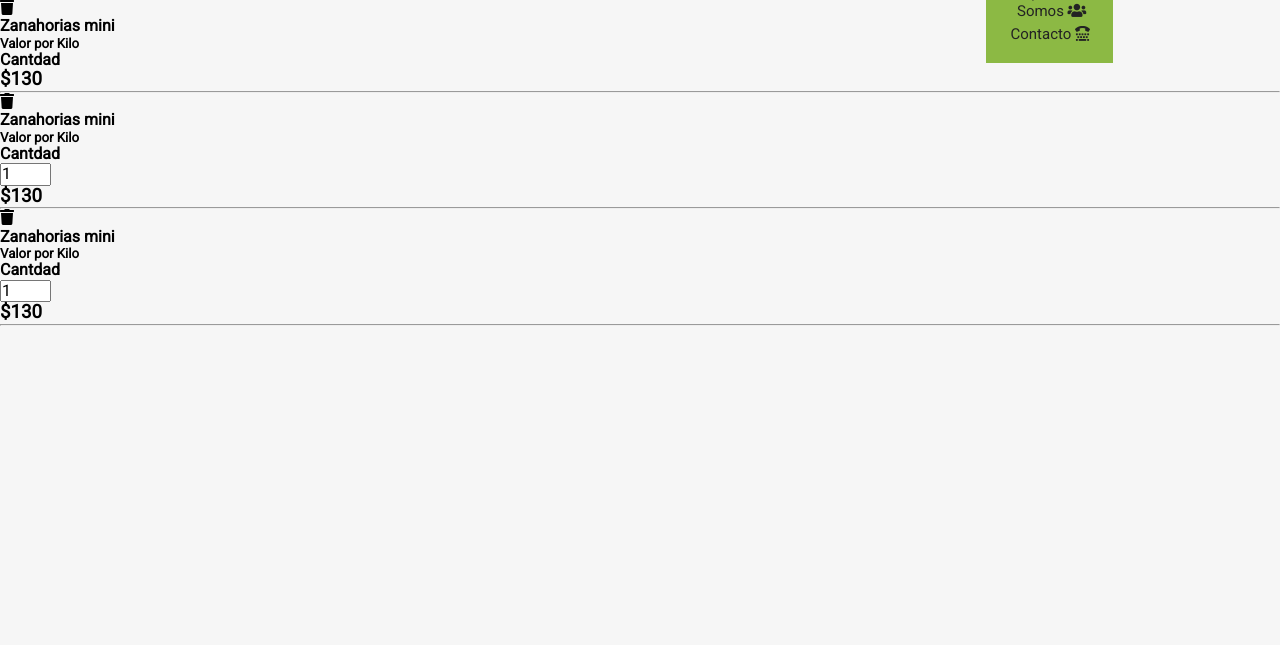
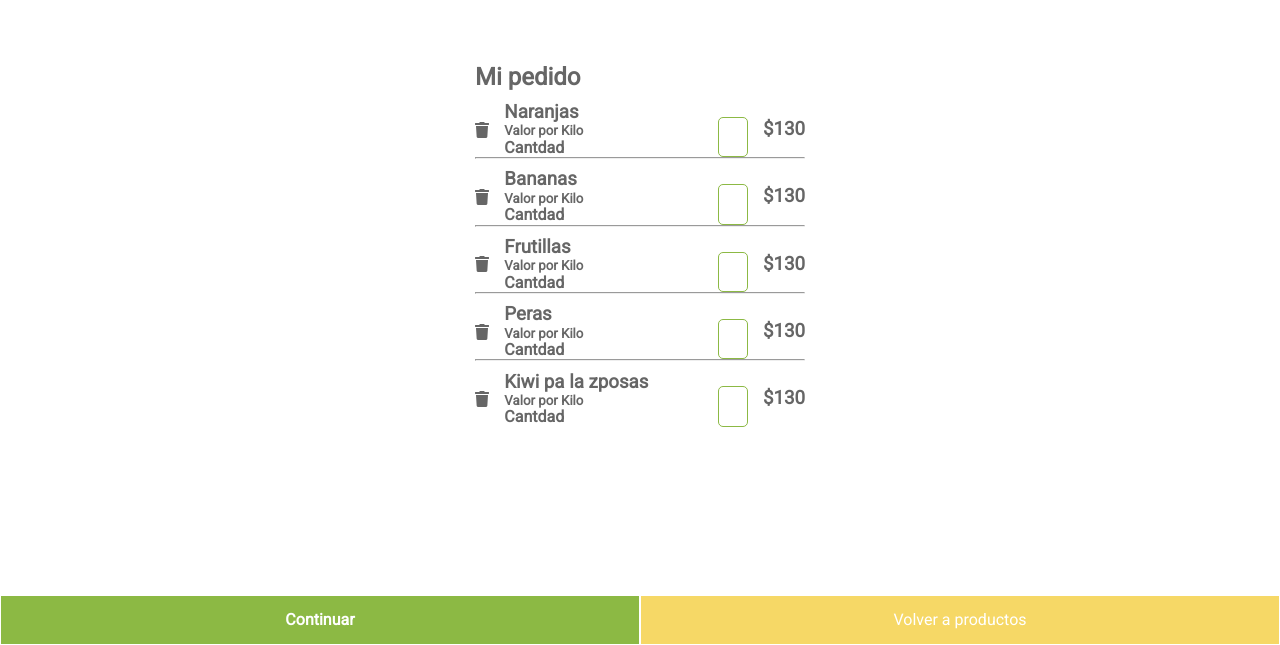
Before and after one commit to mauriciomena/ConsolelogGrupo1Sprint2, a website: page views/productCart.html in a window 1280 px wide. Shown: the part 155-800 px from the top of the page. Drawn offline with Linux system fonts and the light colour scheme.

Commit message:
Mauri . avances en productcart, y modificaciones en register

```diff
--- a/public/css/productCart.css
+++ b/public/css/productCart.css
@@ -0,0 +1,85 @@
+   /* Especificaciones del main del carrito de compras*/
+   .main-cart{
+      margin: 200px auto;
+      width: 330px;
+      color:#666; }
+
+        /*Formulario de registro*/
+        .main-cart section article{
+          margin-top:10px;
+          display: flex;
+          flex-wrap: wrap;
+          justify-content: space-between;
+          align-items: center;
+        }
+
+        .main-cart section article .product-detail{
+          width: 60%;
+          display: flex;
+          flex-wrap: wrap;
+          flex-direction: column;
+        }
+
+        .main-cart section article .value{
+          align-self: center;
+
+        }
+        .main-cart section .form-control{
+            margin-top: 15px;
+            display: block;
+        }
+        .main-cart section .form-control .control{
+            width: 30px;
+            padding: 10px;
+            border: 1px solid #8cb944;
+            border-radius: 5px;
+            font-size: 16px;
+            color:#161d6f;
+        }
+        .main-cart section article hr{
+          border: 1px solid #666;
+        }
+        .main-cart section .buttons{
+            display: flex;
+            justify-content: center;
+        }
+        .main-cart section .button-form{
+            width:50%;
+            padding:15px;
+            background-color:#98ded9;
+            color:#ffffff;
+            font-size: 16px;
+            text-align: center;
+            margin: 1px;
+            border:none
+        }
+      .main-cart section .form-control .control:focus{
+        background-color: #c7ffd8;
+      }
+
+      .main-cart section .buttons{
+        width: 100%;
+        position: fixed;
+        bottom:0px;
+        left:0px;
+        display: flex;
+        justify-content: center;
+    }
+    .main-cart section .form-control .control:focus{
+      background-color:#56e1b1;
+    }
+    .main-cart section .button-form{
+        width:50%;
+        padding:15px;
+        background-color:#f6d866;
+        color:#ffffff;
+        font-size: 16px;
+        text-align: center;
+        margin: 1px;
+        border:none
+    }
+    .main-cart section .form-control .submit{
+      background-color:#8cb944;
+      font-weight: bold;
+}
+      /*fin de Carrito de Compras*/
--- a/public/css/register.css
+++ b/public/css/register.css
@@ -207,7 +207,7 @@
         .main-register section .register .button-form{
             width:50%;
             padding:15px;
-            background-color:#98ded9;
+            background-color:#56e1b1;
             color:#ffffff;
             font-size: 16px;
             text-align: center;
@@ -217,6 +217,10 @@
       .main-register section .register .form-control .control:focus{
         background-color: #c7ffd8;
       }
+      .main-register section .register .submit{
+        background-color: #161d6f;
+        font-weight: bold;
+    }
         .main-register section .register .check{
           margin: 15px 0;
           font-size: 13px;
@@ -227,11 +231,6 @@
           margin: auto;
         }
 
-        .main-register section .register .submit{
-            background-color: #161d6f;
-            font-weight: bold;
-        }
+
 
         /*fin formulario de registro*/
-        /*ProductCart*/
-        main section articel
--- a/public/css/template2.css
+++ b/public/css/template2.css
@@ -223,4 +223,3 @@ footer div{
     footer section article{
         display: flex;
     }
-}
--- a/views/productCart.html
+++ b/views/productCart.html
@@ -7,7 +7,7 @@
   <meta name="viewport" content="width=device-width, initial-scale=1.0">
   <link rel="stylesheet" href="/css/normalize.css" />
   <link rel="stylesheet" href="/css/template2.css" />
-  <link rel="stylesheet" href="/css/register.css" />
+  <link rel="stylesheet" href="/css/productCart.css" />
   <link rel="preconnect" href="https://fonts.gstatic.com" />
   <link href="https://fonts.googleapis.com/css2?family=Roboto&display=swap" rel="stylesheet" />
   <link rel="stylesheet" href="https://cdnjs.cloudflare.com/ajax/libs/font-awesome/5.11.2/css/all.min.css">
@@ -18,10 +18,9 @@
   <p class="banner"> ¡REGISTRATE Y OBTENÉ UN 10% DE DESCUENTO EN TU PRIMERA COMPRA! ¡SI TU COMPRA ES MAYOR A $3500
     TENÉS EL ENVÍO BONIFICADO!</p>
   <header>
-    <img class="logo" src=/images/logo3.png alt="Logo" height="80px">
+      <img class="logo" src=/images/logo3.png  alt="Logo" height="80px">
       <nav role="navigation">
           <ul id="menu-options">
-        <input type="checkbox" />
                   <li><a href="#"> Productos
                       <span class="fas fa-carrot"></span>
                   </a></li>
@@ -36,6 +35,7 @@
                   </a></li>
           </ul>
       </nav>
+
       <form action="/login" method="POST">
           <p>
               <label> Nombre:</label>
@@ -50,61 +50,80 @@
           </p>
       </form>
   </header>
-  <main>
+  <main class="main-cart">
     <section>
-      <h4>Mi pedido</h4>
-      <form action="POST" class="cart-items">
+      <h2>Mi pedido</h2>
+      <form action="/" class="cart-items">
+
         <article>
           <i class="fas fa-trash"></i>
-          <h4>Zanahorias mini</h4>
+          <div class="product-detail">
+            <h3>Naranjas</h3>
             <h5>Valor por Kilo</h5>
             <h4>Cantdad</h4>
+          </div>
           <div class="form-control">
             <input type="number" name="amount" value="1" min="1" max="50" step="1" class="amount control" />
           </div>
           <h3 class="value">$130</h3>
+        </article>
         <hr>
-        </article>
         <article>
           <i class="fas fa-trash"></i>
-          <h4>Zanahorias mini</h4>
+          <div class="product-detail">
+            <h3>Bananas</h3>
             <h5>Valor por Kilo</h5>
             <h4>Cantdad</h4>
-          <div class="form-control">
           </div>
-          <h3 class="value">$130</h3>
-          <hr>
-        </article>
-        <article>
-          <i class="fas fa-trash"></i>
-          <h4>Zanahorias mini</h4>
-          <h5>Valor por Kilo</h5>
-          <h4>Cantdad</h4>
           <div class="form-control">
             <input type="number" name="cant" value="1" min="1" max="50" step="1" class="amount control" />
           </div>
           <h3 class="value">$130</h3>
+        </article>
         <hr>
-        </article>
         <article>
           <i class="fas fa-trash"></i>
-          <h4>Zanahorias mini</h4>
+          <div class="product-detail">
+            <h3>Frutillas</h3>
             <h5>Valor por Kilo</h5>
             <h4>Cantdad</h4>
+          </div>
           <div class="form-control">
             <input type="number" name="cant" value="1" min="1" max="50" step="1" class="amount control" />
           </div>
           <h3 class="value">$130</h3>
+        </article>
         <hr>
+        <article>
+          <i class="fas fa-trash"></i>
+          <div class="product-detail">
+            <h3>Peras</h3>
+            <h5>Valor por Kilo</h5>
+            <h4>Cantdad</h4>
+          </div>
+          <div class="form-control">
+            <input type="number" name="cant" value="1" min="1" max="50" step="1" class="amount control" />
+          </div>
+          <h3 class="value">$130</h3>
         </article>
-
-
-
+        <hr>
+        <article>
+          <i class="fas fa-trash"></i>
+          <div class="product-detail">
+            <h3>Kiwi pa la zposas</h3>
+            <h5>Valor por Kilo</h5>
+            <h4>Cantdad</h4>
+          </div>
+          <div class="form-control">
+            <input type="number" name="cant" value="1" min="1" max="50" step="1" class="amount control" />
+          </div>
+          <h3 class="value">$130</h3>
+        </article>
+        <div class="form-control buttons">
+          <input type="submit" value="Continuar"         class="submit button-form">
+          <input type="reset" value="Volver a productos" class="button-form">
+        </div>
       </form>
-
-
-
-
     </section>
   </main>
   <footer></footer>
```
Also changed, not shown: public/images/kiwi.png (added). Lines whose indentation alone changed are shown as unchanged.
